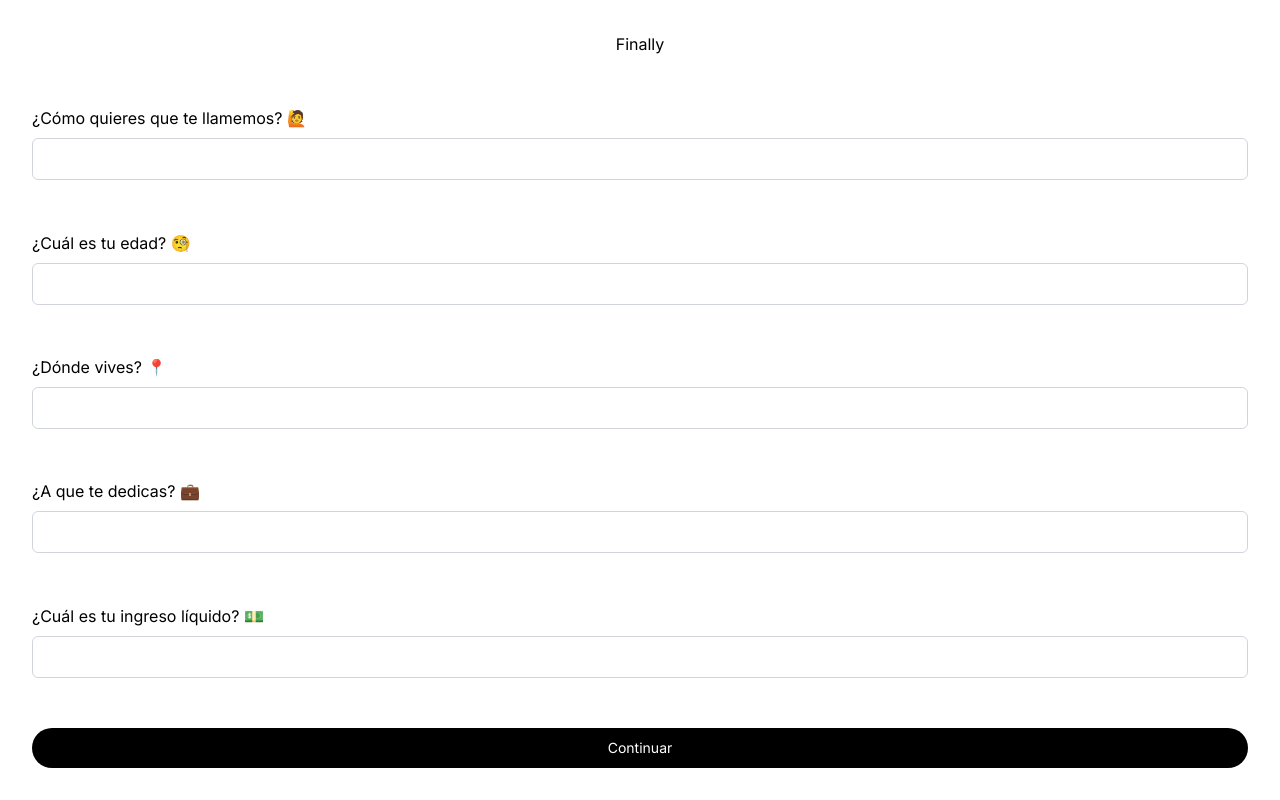
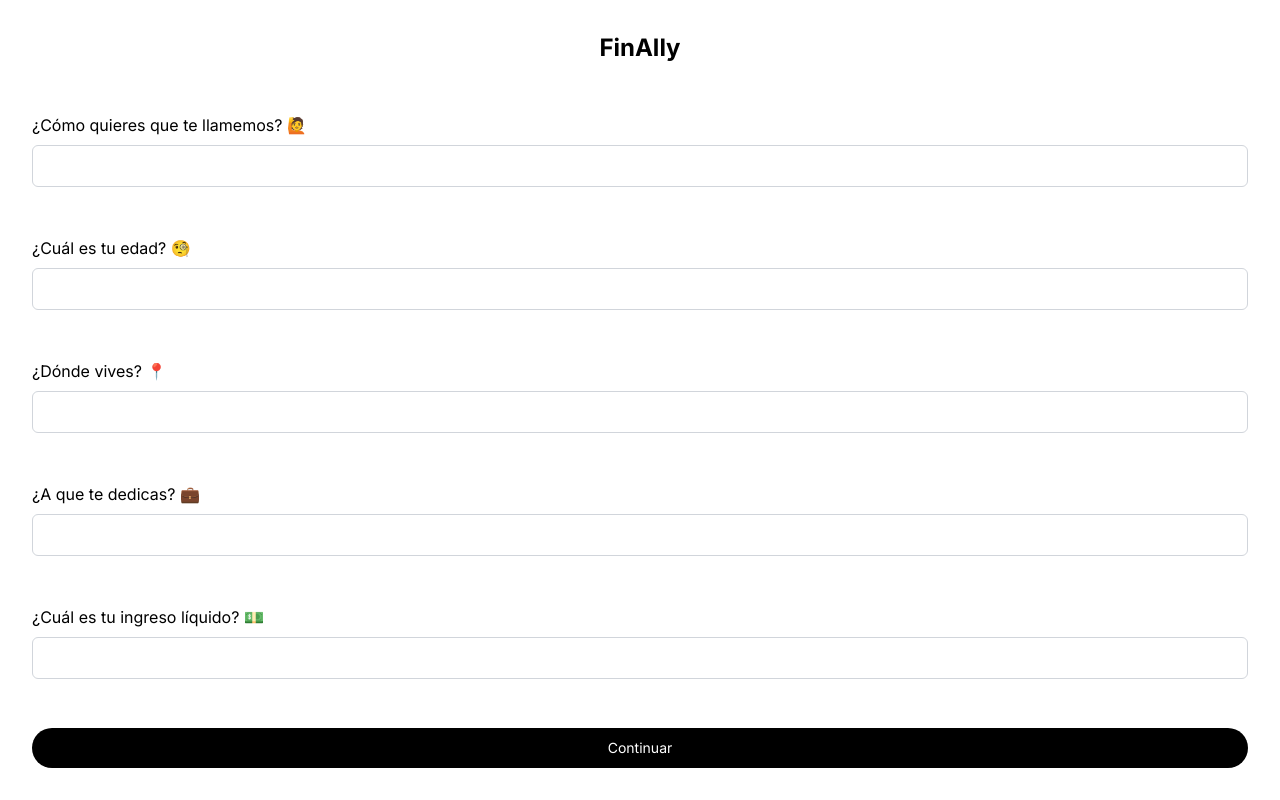
Before and after one commit to Dereemii/Finally-front, a Next.js app: page / in a window 1280 px wide. Built offline with nearby package versions, Linux system fonts and the light colour scheme.

Commit message:
feat: add navbar component

```diff
--- a/src/app/page.js
+++ b/src/app/page.js
@@ -1,10 +1,11 @@
+import { NavBar } from '@/components/NavBar/NavBar';
 import { BaseButton } from '../components/BaseButton/BaseButton';
 import { InputLabel } from '../components/InputLabel/InputLabel';
 
 export default function Home() {
   return (
     <main className="flex min-h-screen flex-col items-center justify-between p-8">
-      <h1>Finally</h1>
+      <NavBar />
       <InputLabel label={'¿Cómo quieres que te llamemos? 🙋‍'} />
       <InputLabel label={'¿Cuál es tu edad? 🧐‍'} />
       <InputLabel label={'¿Dónde vives? 📍‍'} />
--- /dev/null
+++ b/src/components/NavBar/NavBar.jsx
@@ -0,0 +1,3 @@
+export const NavBar = () => {
+  return <nav className="text-2xl font-bold">FinAlly</nav>;
+};
```
